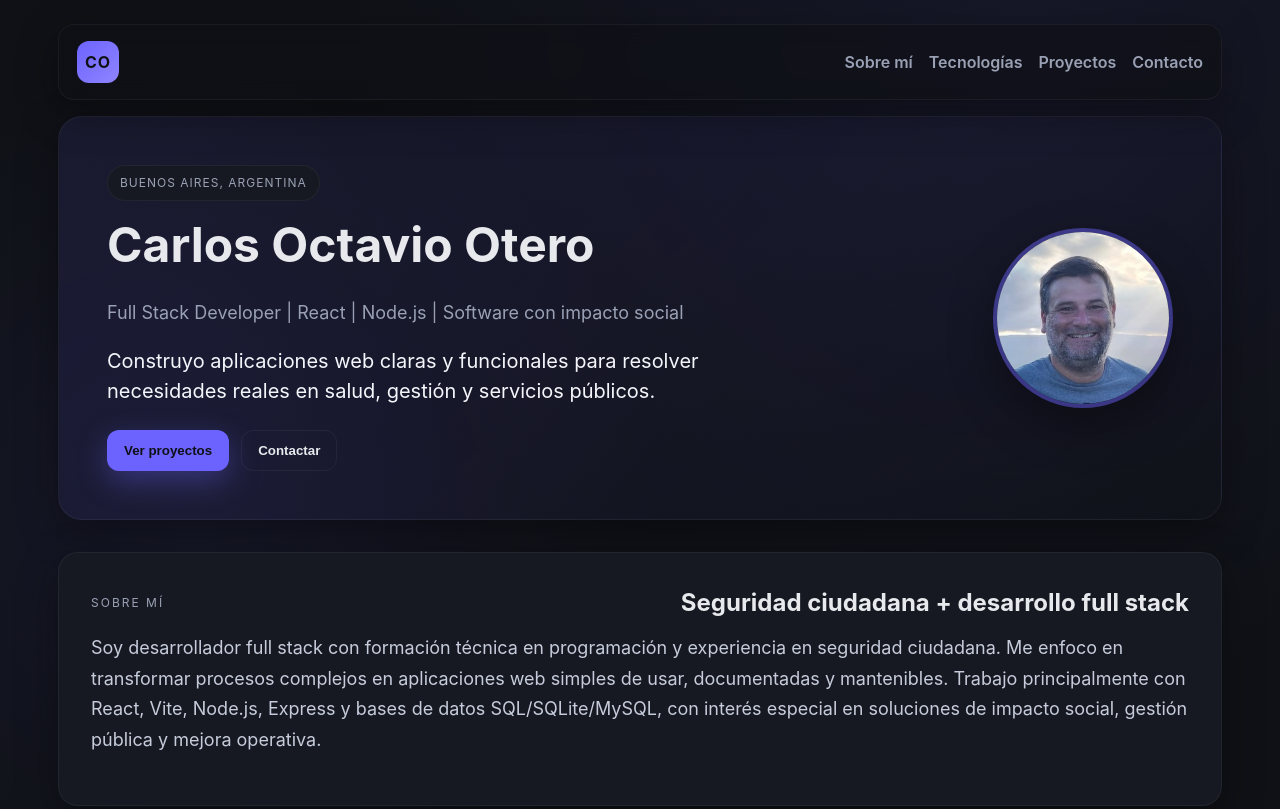
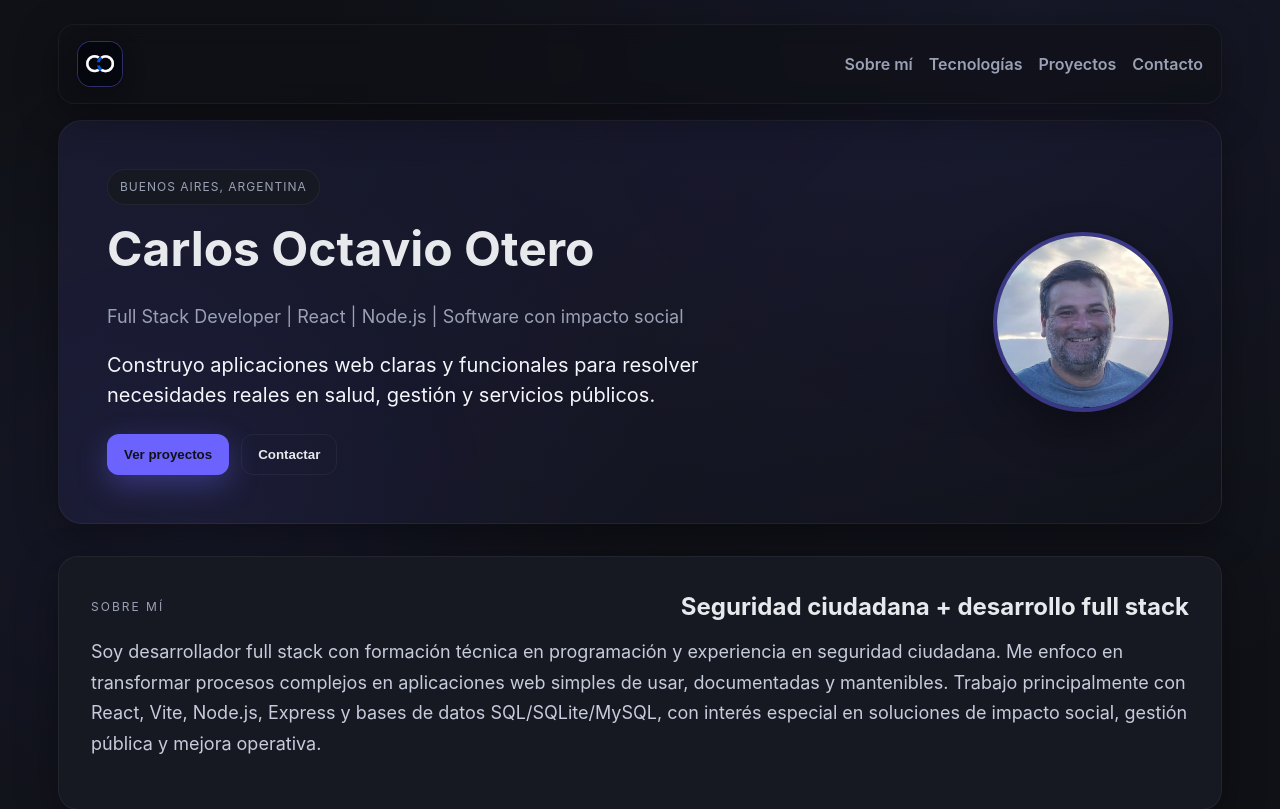
Before and after one commit to OteroCarlos1977/Portfolio_Web, a React (Vite) app: page / in a window 1280 px wide. Shown: the top 809 px of the page. Built offline with nearby package versions, Linux system fonts and the light colour scheme.

Commit message:
Integra logo CO en portfolio

```diff
--- a/index.html
+++ b/index.html
@@ -2,7 +2,7 @@
 <html lang="es">
   <head>
     <meta charset="UTF-8" />
-    <link rel="icon" type="image/svg+xml" href="/vite.svg" />
+    <link rel="icon" type="image/png" href="%BASE_URL%logo-co.png" />
     <meta name="viewport" content="width=device-width, initial-scale=1.0" />
     <title>Portfolio | Carlos Octavio Otero</title>
   </head>
--- a/src/App.jsx
+++ b/src/App.jsx
@@ -13,7 +13,9 @@ const App = () => {
   return (
     <div className="app">
       <header className="topbar">
-        <div className="logo">CO</div>
+        <a className="logo" href="#hero" aria-label="Inicio">
+          <img src="logo-co.png" alt="Logo CO" />
+        </a>
         <nav className="nav">
           <a href="#about">Sobre mí</a>
           <a href="#skills">Tecnologías</a>
--- a/src/styles/App.css
+++ b/src/styles/App.css
@@ -50,15 +50,22 @@ body {
 }
 
 .logo {
-  width: 42px;
-  height: 42px;
-  border-radius: 12px;
-  background: linear-gradient(135deg, var(--accent), #8f85ff);
+  width: 46px;
+  height: 46px;
+  border-radius: 14px;
+  overflow: hidden;
   display: grid;
   place-items: center;
-  font-weight: 700;
-  letter-spacing: 1px;
-  color: #0f1116;
+  border: 1px solid rgba(108, 99, 255, 0.38);
+  background: #0b0d12;
+  box-shadow: 0 8px 22px rgba(0, 0, 0, 0.28);
+}
+
+.logo img {
+  width: 100%;
+  height: 100%;
+  object-fit: cover;
+  display: block;
 }
 
 .nav {
```
Also changed, not shown: public/logo-co.png (added).
